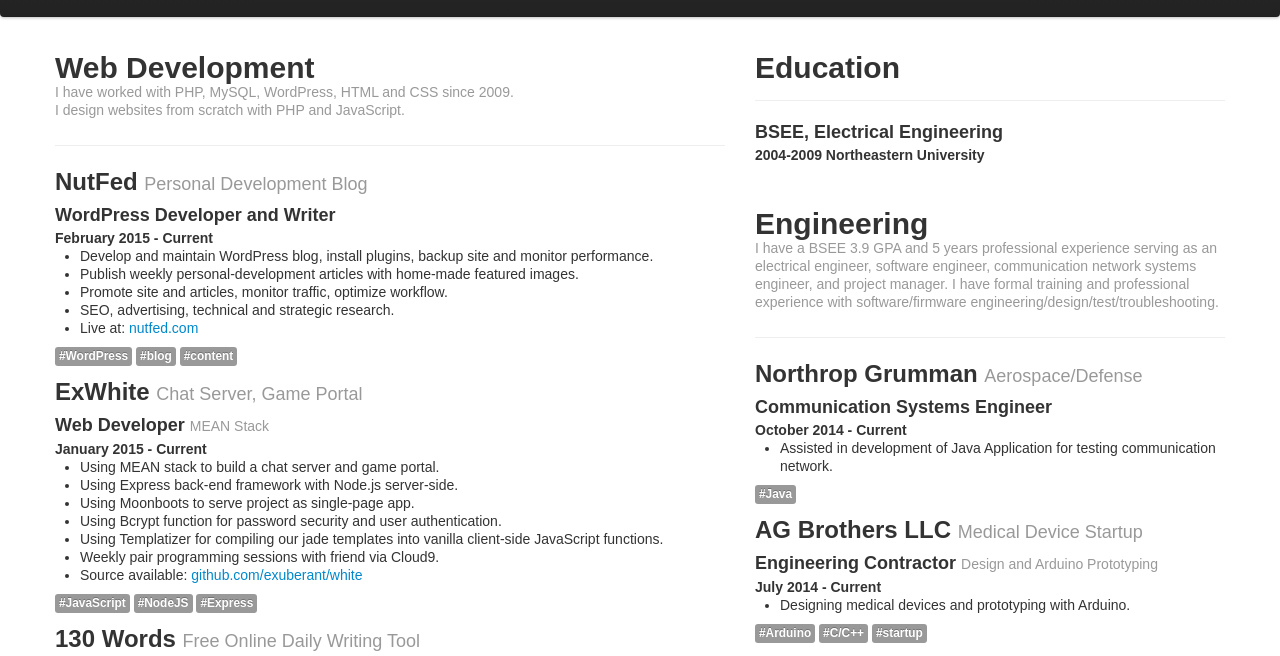
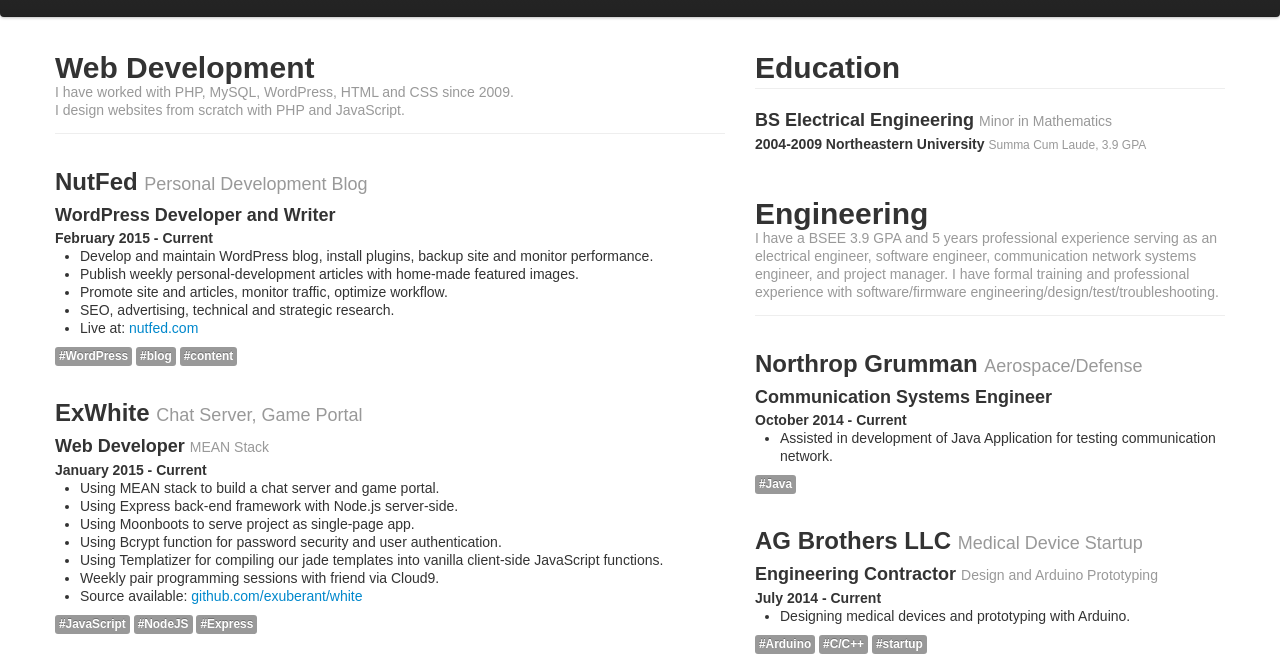
Before and after one commit to feilang864/resume-nodejs, a website: page public/index.html in a window 1280 px wide. Shown: the part 159-815 px from the top of the page. Drawn offline with Linux system fonts and the light colour scheme.

Commit message:
minor content edits

```diff
--- a/public/index.html
+++ b/public/index.html
@@ -4,6 +4,10 @@
     <meta charset="UTF-8">
     <title>Geoffrey Hale Web Development Resume</title>
     <link href='/stylesheets/bootstrap.min.css' rel='stylesheet'/>
+    <style>
+        .project h2 {margin-top: 30px;}
+        .page-header {padding-bottom: 5px;}
+    </style>
 </head>
 <body>
 
@@ -222,8 +226,13 @@
                     </h1>
                 </div>
                 <div class='project'>
-                    <h3>BSEE, Electrical Engineering</h3>
-                    <h4>2004-2009 Northeastern University</h4>
+                    <h3>
+                        BS Electrical Engineering
+                    <small>Minor in Mathematics</small>
+                    </h3>
+                    <h4>
+                        2004-2009 Northeastern University
+                    <small>Summa Cum Laude, 3.9 GPA</small></h4>
                 </div>
 
                 <div class='page-header' style="margin-top: 45px;">
```
